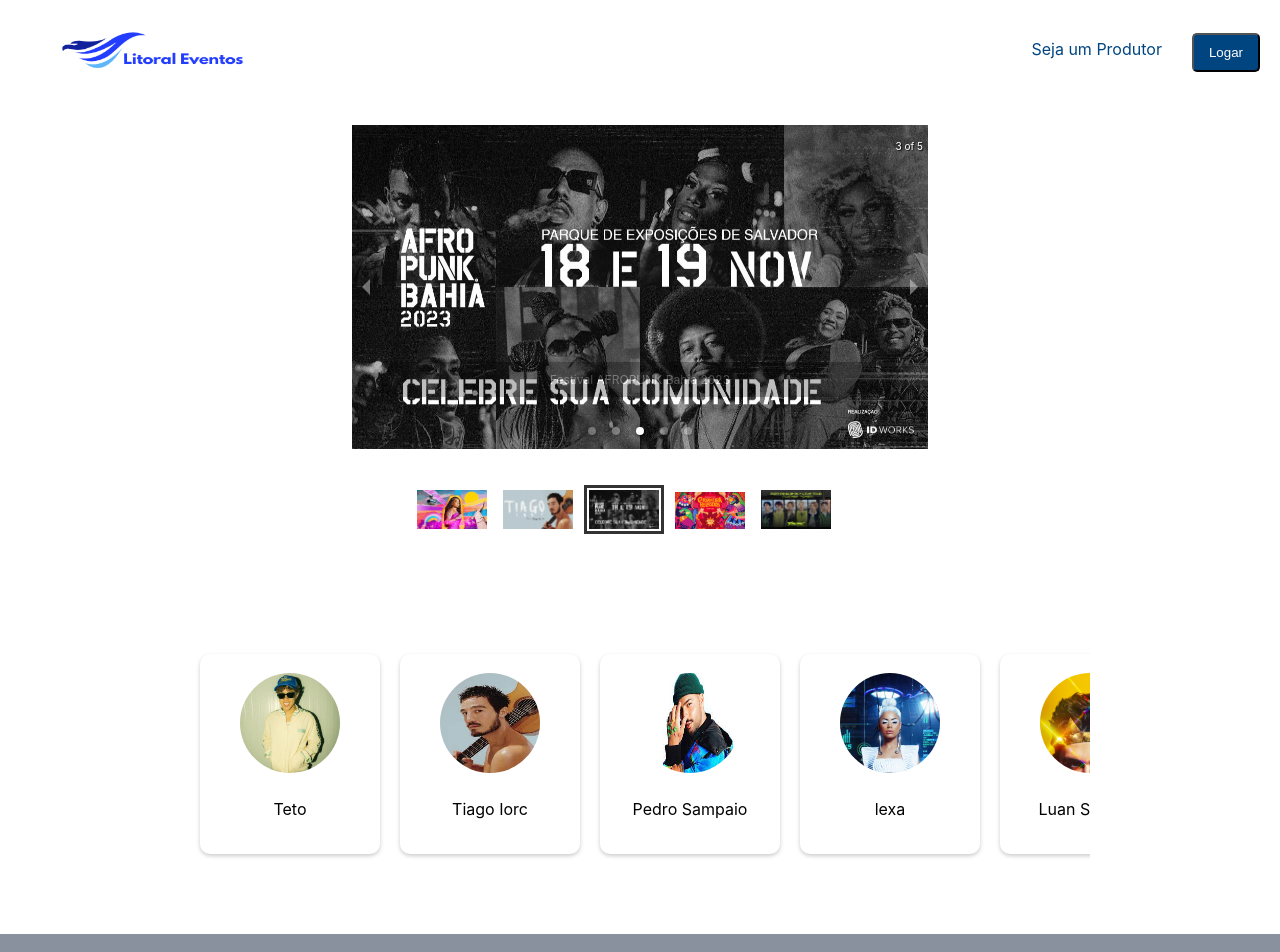
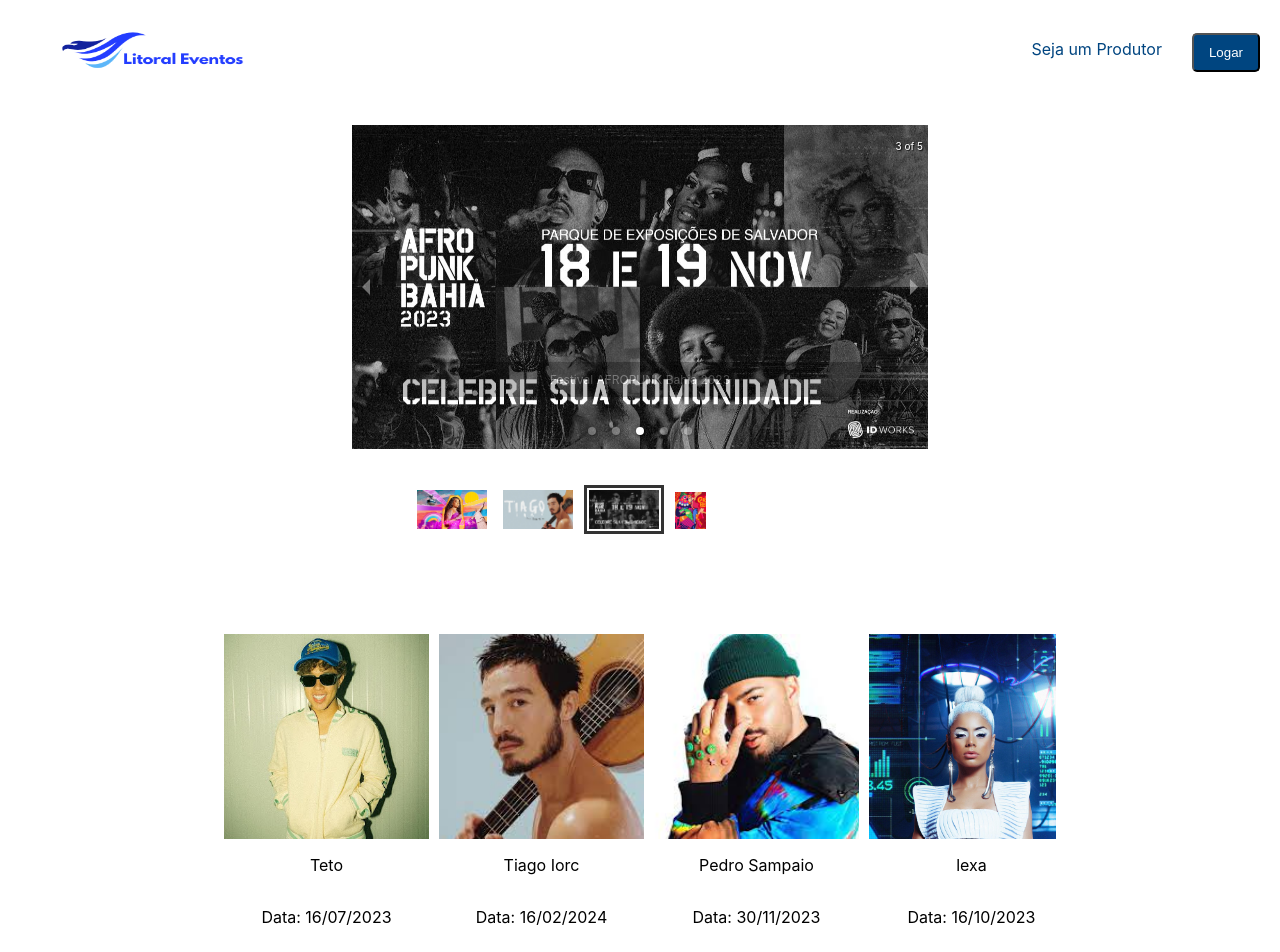
Before and after one commit to Nicolas-Gut/Litoral_Eventos, a React (Create React App) app: page / in a window 1280 px wide. Shown: the top 952 px of the page. Built offline with nearby package versions, Linux system fonts and the light colour scheme; no server answers.

Commit message:
image SLider

```diff
--- a/src/components/ImageSlider.css
+++ b/src/components/ImageSlider.css
@@ -1,42 +1,43 @@
-.imageSlider{
-  width: 90%;
-  max-width: 900px;
-  margin: 0 auto;
-  margin-top: -280px;
-  margin-bottom: -220px;
-  min-height: 100vh;
+.imageSlider {
   display: flex;
+  justify-content: center;
   align-items: center;
-  justify-content: center;
+  height: 100vh;
 }
 
-.inner{
+.carousel {
+  width: 65%; /* ou qualquer largura desejada */
+  height: 100%;
+  overflow: hidden;
+  overflow: hidden;
+
+  /*  border: 1px solid #ccc;
+  border-radius: 8px;
+  box-shadow: 0 2px 4px rgba(0, 0, 0, 0.1);  */
+}
+
+.inner {
   display: flex;
+  width: fit-content; /* para que o tamanho do conteúdo seja apenas o necessário */
+  padding: 0; /* remova o espaçamento entre os itens */
 }
 
 .item {
-  min-height: 200px;
-  min-width: 180px; /* Aumentamos a largura para melhor acomodar o conteúdo do card */
-  padding: 15px; /* Reduzimos o padding para melhor ajuste dentro do card */
-  background-color: #fff; /* Adicionamos um fundo branco ao card */
-  border-radius: 10px; /* Adicionamos bordas arredondadas ao card */
-  box-shadow: 0 2px 4px rgba(0, 0, 0, 0.2); /* Adicionamos uma sombra para dar destaque */
-  margin: 10px; /* Adicionamos margem entre os cards */
   display: flex;
+  flex-direction: column;
   align-items: center;
   justify-content: center;
-  flex-direction: column; /* Alinhamos o conteúdo verticalmente no centro */
+  margin-right: 10px; /* adicione um espaçamento entre as imagens */
+}
+
+.item:last-child {
+  margin-right: 0; /* remova o espaçamento da última imagem */
 }
 
 .item img {
-  width: 100px;
-  height: 100px;
-  border-radius: 50%;
-  pointer-events: none;
-  margin-bottom: 10px; /* Adicionamos um espaçamento entre a imagem e o texto */
+  /* width: 100%; /* assegure-se de que a imagem ocupe todo o espaço disponível */
+  /*height: auto; mantenha a proporção da imagem */
+  width: 205px; /* Defina a largura desejada */
+  height: 205px; /* Defina a altura desejada */
+  object-fit: cover;
 }
-
-.carousel{
-  cursor: grab;
-  overflow: hidden;
-}
--- a/src/components/ImageSlider.js
+++ b/src/components/ImageSlider.js
@@ -12,13 +12,13 @@
 import I7 from './assets/img/AnaVitoria.jpg';
 
 const images = [
-  { image: I1, text: "Teto" },
-  { image: I2, text: "Tiago Iorc" },
-  { image: I3, text: "Pedro Sampaio" },
-  { image: I4, text: "lexa" },
-  { image: I5, text: "Luan Santana" },
-  { image: I6, text: "Iza" },
-  { image: I7, text: "Ana Vitoria" },
+  { image: I1, text: "Teto", additionalText: "Data: 16/07/2023" },
+  { image: I2, text: "Tiago Iorc", additionalText: "Data: 16/02/2024"},
+  { image: I3, text: "Pedro Sampaio", additionalText: "Data: 30/11/2023" },
+  { image: I4, text: "lexa", additionalText: "Data: 16/10/2023" },
+  { image: I5, text: "Luan Santana", additionalText: "Data: 11/07/2023" },
+  { image: I6, text: "Iza", additionalText: "Data: 18/08/2023" },
+  { image: I7, text: "Ana Vitoria", additionalText: "Data: 20/09/2023"},
 ];
 
 function ImageSlider() {
@@ -32,7 +32,9 @@
 
 
   return (
+
     <div className='imageSlider'>
+
       <motion.div ref={carousel} className='carousel' whileTap={{ cursor: "grabbing" }}>
         <motion.div className='inner'
         drag="x"
@@ -42,12 +44,15 @@
         transition={{ duration: 0.8}}
         >
 
-          {images.map((item, index) =>(
-            <motion.div className='item' key={index}>
-              <img src={item.image} alt="Texto alt" />
-              <p>{item.text}</p>
-            </motion.div>
-          ))}
+          {/* <div className="shows-text"><h1>Shows</h1></div> */}
+
+        {images.map((item, index) => (
+          <motion.div className='item' key={index}>
+            <img src={item.image} alt="Texto alt" />
+            <p>{item.text}</p>
+            {item.additionalText && <p>{item.additionalText}</p>}
+          </motion.div>
+        ))}
 
         </motion.div>
       </motion.div>
```
